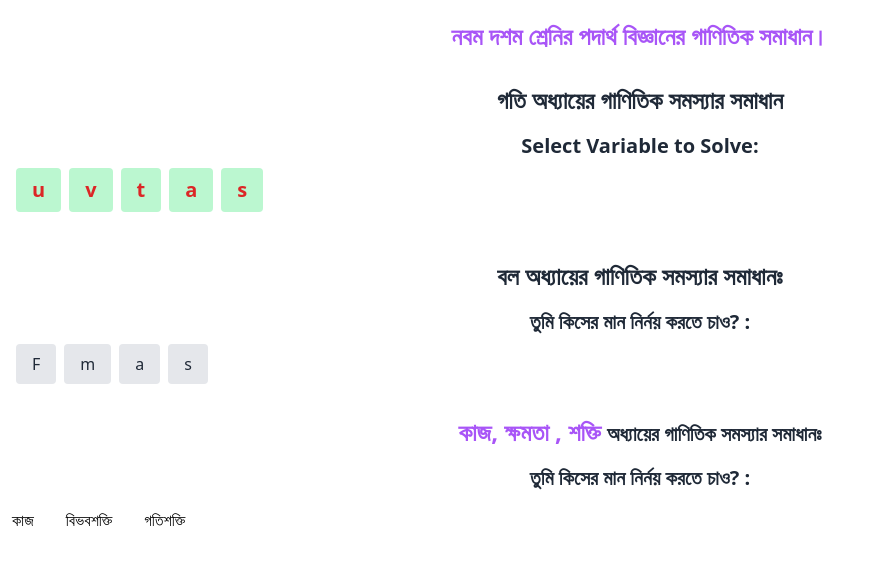
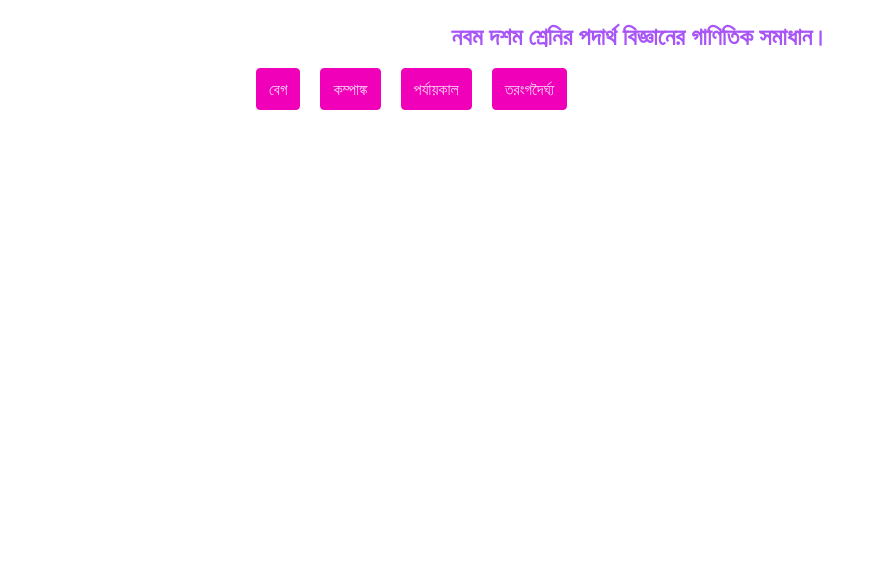
Before and after one commit to almubin78/Physics-Problems-solving-website, a React (Create React App) app: page / in a window 1280 px wide. Shown: the top 564 px of the page, without its empty margins (0-871 px from the left). Built offline with nearby package versions, Linux system fonts and the light colour scheme.

Commit message:
sound and wave component working start

```diff
--- a/src/App.js
+++ b/src/App.js
@@ -2,6 +2,7 @@
 import './App.css';
 import ForceCalculator from './chapterBased/Force/ForceCalculator';
 import MotionCalculator from './chapterBased/Motion/MotionCalculator';
+import SoundAndWave from './chapterBased/SoundAndWave/SoundAndWave';
 import WorkPowerEnergy from './chapterBased/WorkPowerEnergy/WorkPowerEnergy';
 
 
@@ -9,11 +10,12 @@ function App() {
 
 
   return (
-    <div className="App">
+    <div className="App w-3/5 mx-auto items-center">
       <h1 className="text-2xl mt-5 font-bold text-purple-500 mb-4"> নবম দশম শ্রেনির পদার্থ বিজ্ঞানের গাণিতিক সমাধান। </h1>
-      <MotionCalculator/>
+      {/* <MotionCalculator/>
       <ForceCalculator/>
-      <WorkPowerEnergy/>
+      <WorkPowerEnergy/> */}
+      <SoundAndWave/>
     </div>
   );
 }
--- /dev/null
+++ b/src/chapterBased/SoundAndWave/SoundAndWave.js
@@ -0,0 +1,92 @@
+import React, { useState } from "react";
+
+const SoundAndWave = () => {
+  // set states
+  const [targetVar, setTargetVar] = useState("");
+  const [targetLaw, setTargetLaw] = useState("");
+  const [inputValues, setInputValues] = useState({});
+  const [result, setResult] = useState(null);
+  // logical part start
+  const targetFromMany = [
+    "বেগ",
+    "কম্পাঙ্ক",
+    "পর্যায়কাল",
+    "তরংগদৈর্ঘ্য",
+  ];
+  const lawsDetails = {
+    বেগ: [
+      {
+        targetVar:'শব্দের বেগ (v)',
+        law: "v=fn",
+        inputsNeed: ["f", "n"],
+        ResultInfo: "শব্দের বেগ হবে",
+        unit: "m/s",
+      },
+    ],
+    কম্পাঙ্ক: [
+      {
+        targetVar:'কম্পাঙ্ক (f)',
+        law: "f=v/n",
+        inputsNeed: ["v", "n"],
+        ResultInfo: "কম্পাংকের মান হবে",
+        unit: "1/s",
+      },
+    ],
+    তরংগদৈর্ঘ্য: [
+      {
+        targetVar:'তরংগদৈর্ঘ্য',
+        law: "n=v/f",
+        inputsNeed: ["v", "n"],
+        ResultInfo: "তরঙ্গ দৈর্ঘ্য হবে",
+        unit: "meter",
+      },
+    ],
+  };
+  const handleTargetVariable = (variable) => {
+    setTargetVar(variable);
+    setTargetLaw('')
+    setInputValues({});
+    setResult(null);
+
+  };
+  const handleSetLaw = (law)=>{
+    console.log(law,'law');
+    setTargetLaw(law)
+    setInputValues({});
+    setResult(null);
+  }
+
+  return (
+    <div className=" mx-0">
+      {/* step-1 select problem*/}
+      <div className="flex flex-wrap gap-5">
+        {targetFromMany.map((selectProblem) => (
+          <button
+            className={`px-3 py-2 border rounded ${
+              targetVar === selectProblem ? "btn-green" : "btn-secondary"
+            }`}
+            onClick={() => handleTargetVariable(selectProblem)}
+          >
+            {selectProblem}
+          </button>
+        ))}
+      </div>
+      {/* step-1 select law */}
+      <div className="flex flex-wrap gap-5">
+        {lawsDetails[targetVar]?.map((singleLawDetails) => (
+          <button
+          key={singleLawDetails.targetVar}
+            className={`px-3 py-2 border rounded ${
+              targetVar === singleLawDetails.targetVar ? "btn-green" : "btn-secondary"
+            }`}
+            onClick={() => handleSetLaw(singleLawDetails.law)}
+          >
+            {singleLawDetails.targetVar}
+          </button>
+        ))}
+      </div>
+    </div>
+  );
+};
+
+export default SoundAndWave;
```
